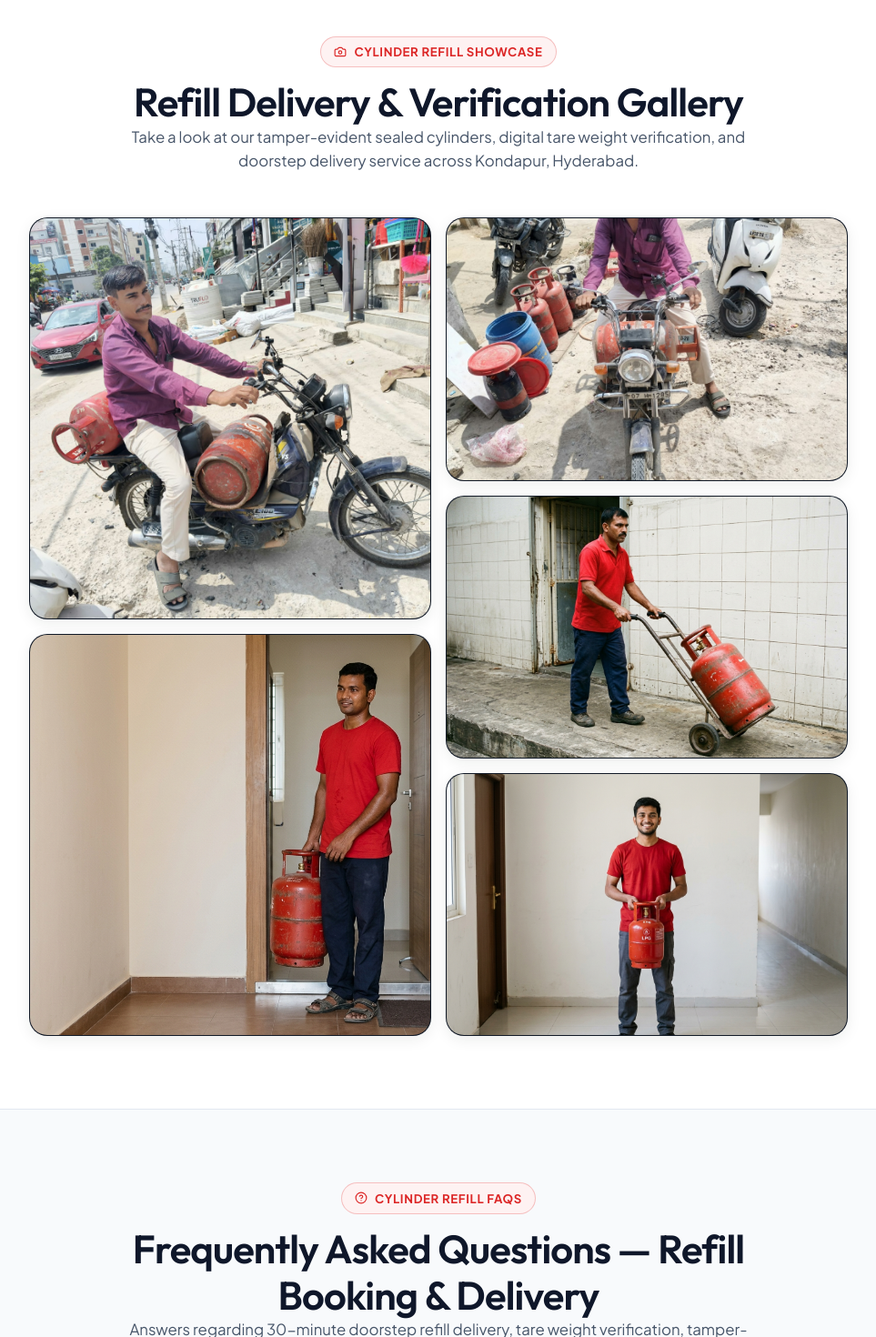
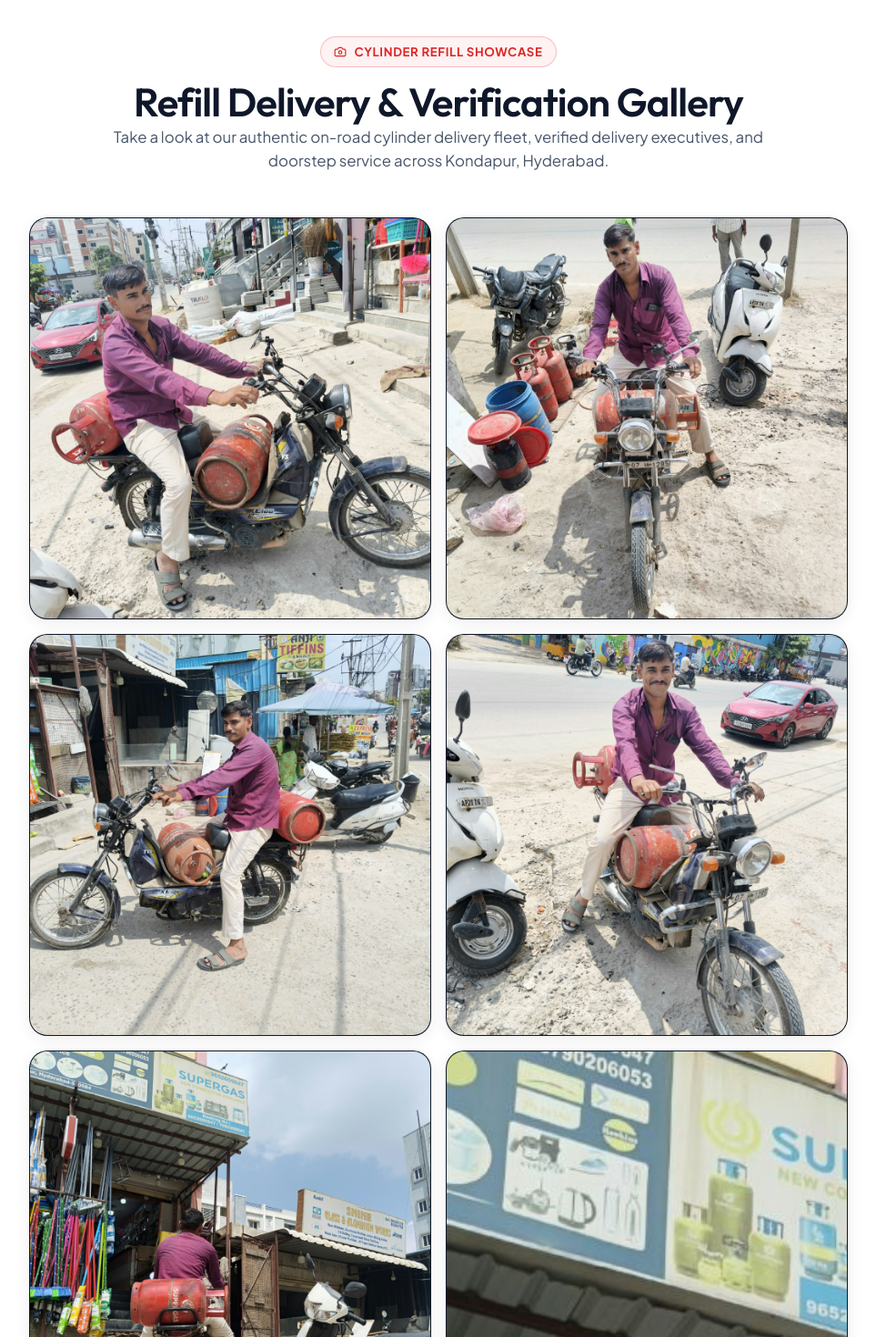
Before and after one commit to kavithamedida4-web/Mahalaxmi-super-gas-agency, a Next.js app: page /services/cylinder-refill in a window 1280 px wide. Shown: the part 3820-5290 px from the top of the page at 91% size, without its empty margins (158-1121 px from the left). Built offline with nearby package versions, Linux system fonts and the light colour scheme; no server answers.

Commit message:
feat(gallery): add real delivery rider photo and balance all service and main gallery grids with authentic photos

```diff
--- a/src/components/ServiceGallery.tsx
+++ b/src/components/ServiceGallery.tsx
@@ -26,49 +26,57 @@ const SERVICE_GALLERIES: Record<string, ServiceGalleryData> = {
     badge: 'New Connection Showcase',
     title: 'Our Connection & Installation Gallery',
     description:
-      'Take a look at our authorized domestic cylinders, toughened glass stoves, certified accessories, and doorstep setup in Kondapur, Hyderabad.',
+      'Take a look at our authorized domestic cylinders, storefront desk, verified delivery fleet, and doorstep setup in Kondapur, Hyderabad.',
     leftItems: [
       {
         id: 'nc-1',
-        title: 'Complete Domestic Connection Setup',
-        category: 'New Connection Kit',
-        image: '/images/services_brandblitz_new_connection.jpg',
+        title: 'Authorized SUPERGAS Agency Storefront',
+        category: 'Walk-In Booking Desk',
+        image: '/images/gallery_supergas_storefront.jpg',
         description:
-          'Authorized Supergas domestic cylinder package bundled with a gas stove, certified regulator, safety rubber pipe, and spark lighter.',
+          'Official Sri Mahalakshmi SUPERGAS agency storefront with walk-in customer booking desk and new connection support in Kondapur.',
       },
       {
         id: 'nc-2',
-        title: 'Double Cylinder (DBC) Package',
-        category: 'Dual Cylinder Set',
-        image: '/images/double_cylinder.jpg',
+        title: 'Express Doorstep Connection Delivery',
+        category: 'Doorstep Handover',
+        image: '/images/gallery_delivery_rider_bike.jpg',
         description:
-          'Continuous dual-cylinder backup setup ensuring uninterrupted daily cooking for busy families without refill wait delays.',
+          'Dedicated delivery technician on TVS XL moped delivering new domestic cylinders and connection kit directly to customer homes.',
+      },
+      {
+        id: 'nc-3',
+        title: 'Genuine Sealed Cylinder Delivery in Action',
+        category: 'Prompt Delivery Fleet',
+        image: '/images/gallery_cylinder_delivery_action.jpg',
+        description:
+          'Doorstep delivery executive carrying factory-sealed cylinders for prompt new domestic installation in Kondapur.',
       },
     ],
     rightItems: [
       {
-        id: 'nc-3',
-        title: 'Toughened Glass & Steel Cooktops',
-        category: 'Gas Stoves Included',
-        image: '/images/stove.jpg',
+        id: 'nc-4',
+        title: 'Official SUPERGAS Signboard & Booking Desk',
+        category: 'Official Agency Desk',
+        image: '/images/gallery_supergas_signboard.jpg',
         description:
-          'High-thermal efficiency 2-burner and 3-burner gas stoves with solid brass burners, provided directly with new connection packages.',
-      },
-      {
-        id: 'nc-4',
-        title: 'Certified Safety Regulator & Wiremesh Hose',
-        category: 'Safety Accessories',
-        image: '/images/accessories.jpg',
-        description:
-          'Heavy-duty rat-bite resistant steel-wire reinforced safety hose paired with an original Supergas authorized snap-on regulator.',
+          'Official authorized agency board displaying new connections and booking hotlines: 9652009647 / 7993009647.',
       },
       {
         id: 'nc-5',
-        title: 'Doorstep Installation & Safety Demo',
-        category: 'Doorstep Setup',
+        title: 'Verified Delivery Executive & Cylinders',
+        category: 'Safety & Verification',
+        image: '/images/gallery_delivery_executive_front.jpg',
+        description:
+          'Trained delivery personnel equipped with certified domestic cylinders for prompt doorstep handoff and safety setup.',
+      },
+      {
+        id: 'nc-6',
+        title: 'Doorstep Installation & Safety Demo Fleet',
+        category: 'Dispatch Ready Fleet',
         image: '/images/gallery_delivery_bike_dispatch.jpg',
         description:
-          'Certified delivery technician mounts the regulator, conducts thorough joint leak checks, and demonstrates safe flame ignition.',
+          'Certified delivery fleet equipped to mount the regulator, conduct joint leak checks, and demonstrate safe flame ignition.',
       },
     ],
   },
@@ -77,7 +85,7 @@ const SERVICE_GALLERIES: Record<string, ServiceGalleryData> = {
     badge: 'Cylinder Refill Showcase',
     title: 'Refill Delivery & Verification Gallery',
     description:
-      'Take a look at our tamper-evident sealed cylinders, digital tare weight verification, and doorstep delivery service across Kondapur, Hyderabad.',
+      'Take a look at our authentic on-road cylinder delivery fleet, verified delivery executives, and doorstep service across Kondapur, Hyderabad.',
     leftItems: [
       {
         id: 'rf-1',
@@ -89,16 +97,24 @@ const SERVICE_GALLERIES: Record<string, ServiceGalleryData> = {
       },
       {
         id: 'rf-2',
-        title: '14.2kg Refill with Tamper-Proof Seal',
-        category: 'Domestic 14.2kg',
-        image: '/images/refill_domestic_14kg.jpg',
+        title: 'Express Doorstep Moped Delivery in Transit',
+        category: 'On-Road Delivery Fleet',
+        image: '/images/gallery_delivery_rider_bike.jpg',
         description:
-          '100% genuine Supergas cylinder with intact holographic safety security seal and protective valve safety cap.',
+          'Authentic delivery executive on TVS XL moped transporting dual domestic LPG cylinders for prompt doorstep refill delivery.',
+      },
+      {
+        id: 'rf-3',
+        title: 'Authorized SUPERGAS Distribution Hub',
+        category: 'Agency Storefront',
+        image: '/images/gallery_supergas_storefront.jpg',
+        description:
+          'Sri Mahalakshmi SUPERGAS authorized agency storefront with walk-in customer booking desk and cylinder distribution in Kondapur.',
       },
     ],
     rightItems: [
       {
-        id: 'rf-3',
+        id: 'rf-4',
         title: 'Doorstep Digital Tare Weight Check',
         category: 'Weight Verification',
         image: '/images/gallery_delivery_executive_front.jpg',
@@ -106,20 +122,20 @@ const SERVICE_GALLERIES: Record<string, ServiceGalleryData> = {
           'Every refill cylinder is verified on calibrated digital weighing scales at your doorstep to guarantee 100% accurate net cooking gas.',
       },
       {
-        id: 'rf-4',
-        title: '19kg Commercial High-Volume Cylinders',
-        category: 'Commercial Supply',
-        image: '/images/refill_commercial_19kg.jpg',
+        id: 'rf-5',
+        title: 'Rapid Cylinder Delivery Fleet in Transit',
+        category: 'Express Dispatch Fleet',
+        image: '/images/gallery_delivery_bike_dispatch.jpg',
         description:
-          'Heavy-duty cylinders dispatched on priority for restaurants, hotels, catering kitchens, and outdoor food businesses.',
+          'Express LPG cylinder refill delivery vehicle ready for dispatch to homes and commercial kitchens across Kondapur.',
       },
       {
-        id: 'rf-5',
-        title: '5kg Portable Mini Cylinder Refill',
-        category: 'Compact 5kg',
-        image: '/images/refill_mini_5kg.jpg',
+        id: 'rf-6',
+        title: 'Official SUPERGAS Signboard & Contact Hotline',
+        category: 'Booking Hotlines',
+        image: '/images/gallery_supergas_signboard.jpg',
         description:
-          'Lightweight easy-to-carry mini cylinders ideal for single professionals, bachelor rooms, students, and emergency backups.',
+          'Authorized Sri Mahalakshmi SUPERGAS helpdesk and refill booking contact board: 9652009647 / 7993009647.',
       },
     ],
   },
@@ -128,49 +144,57 @@ const SERVICE_GALLERIES: Record<string, ServiceGalleryData> = {
     badge: 'Stove Repair Showcase',
     title: 'Stove Repair & Servicing Gallery',
     description:
-      'Take a look at our technician doorstep repairs, burner carbon cleaning, genuine spare parts, and flame calibration work.',
+      'Take a look at our authentic agency repair counter, verified doorstep service technician, express dispatch fleet, and prompt servicing across Kondapur.',
     leftItems: [
       {
         id: 'sr-1',
-        title: 'Doorstep Diagnostic Visit & Inspection',
-        category: 'Fixed ₹200 Visit',
-        image: '/images/indian_stove_repair_clean.jpg',
+        title: 'Authorized SUPERGAS Service & Booking Counter',
+        category: 'Walk-In Service Desk',
+        image: '/images/gallery_supergas_storefront.jpg',
         description:
-          'Skilled gas stove technician inspects gas pressure, burner ports, and ignition switches at your kitchen platform.',
+          'Official Sri Mahalakshmi SUPERGAS agency storefront with walk-in repair drop-off, stove servicing assistance, and booking desk in Kondapur.',
       },
       {
         id: 'sr-2',
-        title: 'Burner Dismantling & Carbon Cleaning',
-        category: 'Burner Servicing',
-        image: '/images/subservice_burner_cleaning_v2.jpg',
+        title: 'Verified Doorstep Service Executive',
+        category: 'Trained Technician',
+        image: '/images/gallery_delivery_executive_front.jpg',
         description:
-          'Thorough clearing of stubborn food grease and carbon build-up from burner ports to restore full heating and stop black cookware soot.',
+          'Trained agency service personnel equipped for kitchen platform visits, burner unclogging, valve maintenance, and leak testing.',
+      },
+      {
+        id: 'sr-3',
+        title: 'Express Doorstep Service Technician Fleet',
+        category: 'Rapid Mobile Transit',
+        image: '/images/gallery_delivery_rider_bike.jpg',
+        description:
+          'Dedicated technician on TVS XL moped for speedy doorstep kitchen visits, low flame repair, and emergency gas servicing across Kondapur.',
       },
     ],
     rightItems: [
       {
-        id: 'sr-3',
-        title: 'Original Brass Jet Pins & Switch Knobs',
-        category: 'Genuine Spare Parts',
-        image: '/images/subservice_knob_repair_v2.jpg',
+        id: 'sr-4',
+        title: 'Official Authorized Agency Board & Service Hotline',
+        category: 'Direct Helpdesk',
+        image: '/images/gallery_supergas_signboard.jpg',
         description:
-          'In-stock replacement parts including solid brass jets, heat-resistant rotary switch knobs, pan supports, and rubber washers.',
-      },
-      {
-        id: 'sr-4',
-        title: 'Air-Gas Ratio & Venturi Calibration',
-        category: 'Blue Flame Calibration',
-        image: '/images/subservice_low_flame_v2.jpg',
-        description:
-          'Precision jet calibration and air-mix tuning to achieve maximum cooking heat, eliminating yellow flame and fuel waste.',
+          'Official authorized agency board displaying direct service hotlines: 9652009647 / 7993009647 for instant ₹200 technician booking.',
       },
       {
         id: 'sr-5',
-        title: 'Comprehensive Gas Leak Safety Audit',
-        category: 'Safety Leak Check',
-        image: '/images/subservice_gas_leak_v2.jpg',
+        title: 'Rapid Service Dispatch Vehicle & Toolkit',
+        category: 'Express Dispatch',
+        image: '/images/gallery_delivery_bike_dispatch.jpg',
         description:
-          'Regulator O-ring inspection, hose degradation check, and soapy solution leak test across all joints for complete family peace of mind.',
+          'Express doorstep servicing vehicle equipped with genuine brass spares, jet pins, and calibrated joint leak testing tools.',
+      },
+      {
+        id: 'sr-6',
+        title: 'Doorstep Safety Inspection & Installation Fleet',
+        category: 'On-Site Safety Work',
+        image: '/images/gallery_cylinder_delivery_action.jpg',
+        description:
+          'Comprehensive doorstep stove pressure checking, tare weight verification, burner soot cleaning, and safety certification.',
       },
     ],
   },
```
Also changed, not shown: src/app/gallery/GalleryPageClient.tsx (+8 -0 lines), src/components/Gallery.tsx (+7 -0 lines), public/images/gallery_delivery_rider_bike.jpg (added), src/app/globals.css.
